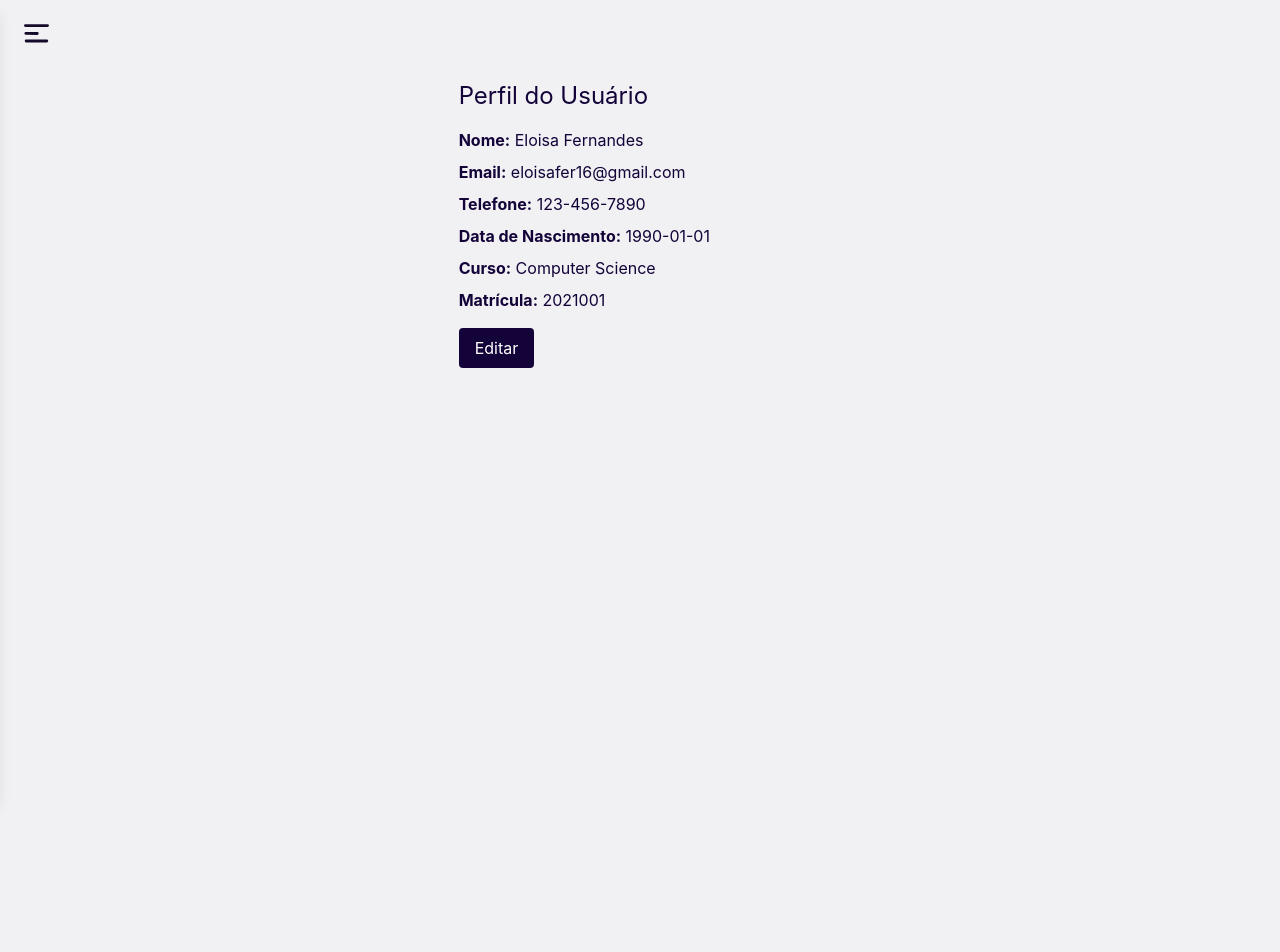
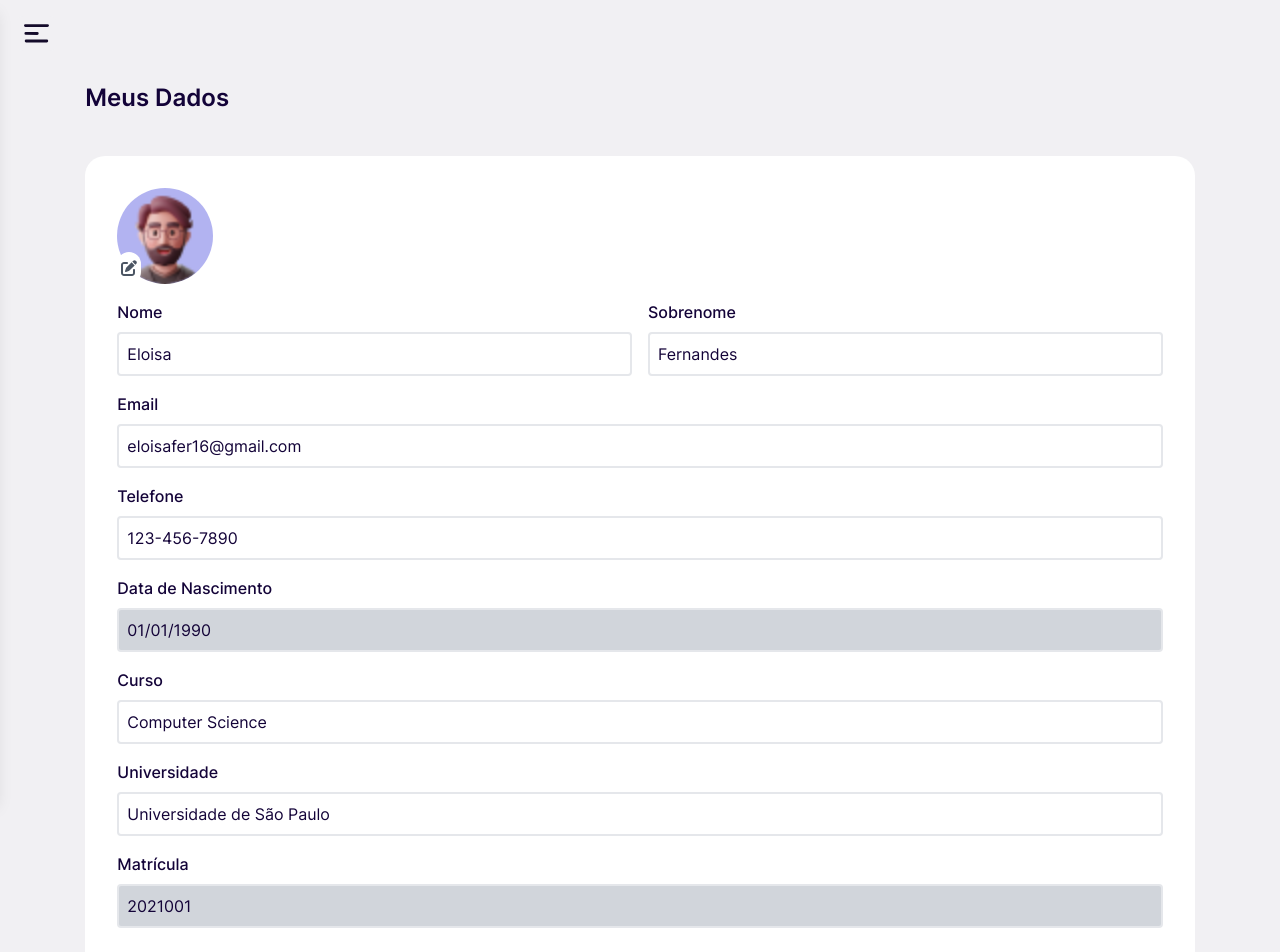
Before and after one commit to DougFelipe/histoguia, a React (Create React App) app: page /profile in a window 1280 px wide. Shown: the top 952 px of the page. Before the commit the page ends 800 px from the top, so only its background shows below. Built offline with nearby package versions, Linux system fonts and the light colour scheme.

Commit message:
tela meus dados

```diff
--- a/src/components/Login/login.js
+++ b/src/components/Login/login.js
@@ -26,7 +26,7 @@ function Login() {
           Forget Password?
         </a>
         <Link
-          to="/quiz"
+          to="/home"
           className="w-[328px] h-[46px] mx-[202.5px] mt-[20px] bg-[#3D2E7C] text-[#FFFFFF] text-[18px] font-regular rounded-lg flex items-center justify-center max-md:mx-[25px] max-md:w-[250px]"
         >
           Login
--- a/src/pages/UserProfile.js
+++ b/src/pages/UserProfile.js
@@ -1,17 +1,38 @@
 import React, { useState } from 'react';
+import { useNavigate } from 'react-router-dom';
 import Sidebar from '../components/Menu.js';
+import Avatar from "../assets/img/Avatar.png";
+import { FontAwesomeIcon } from '@fortawesome/react-fontawesome';
+import { faEdit } from '@fortawesome/free-solid-svg-icons';
 
 const UserProfile = () => {
+    const navigate = useNavigate();
     const [isEditing, setIsEditing] = useState(false);
     const [userData, setUserData] = useState({
-        name: 'Eloisa Fernandes',
+        firstName: 'Eloisa',
+        lastName: 'Fernandes',
         email: 'eloisafer16@gmail.com',
         phone: '123-456-7890',
         birthdate: '1990-01-01',
         course: 'Computer Science',
-        registration: '2021001'
+        registration: '2021001',
+        university: 'Universidade de São Paulo',
+        profileImage: Avatar
     });
     const [formData, setFormData] = useState({ ...userData });
+    const [isSidebarOpen, setIsSidebarOpen] = useState(false);
+    const [showSuccessMessage, setShowSuccessMessage] = useState(false);
+    const [showErrorMessage, setShowErrorMessage] = useState(false);
+
+    const formatDate = (date) => {
+        const [year, month, day] = date.split('-');
+        return `${day}/${month}/${year}`;
+    };
+
+    const parseDate = (date) => {
+        const [day, month, year] = date.split('/');
+        return `${year}-${month}-${day}`;
+    };
 
     const handleEditClick = () => {
         setIsEditing(true);
@@ -22,17 +43,42 @@ const UserProfile = () => {
         setFormData({ ...formData, [name]: value });
     };
 
+    const handleImageChange = (e) => {
+        const file = e.target.files[0];
+        const reader = new FileReader();
+        reader.onloadend = () => {
+            setFormData({ ...formData, profileImage: reader.result });
+        };
+        if (file) {
+            reader.readAsDataURL(file);
+        }
+    };
+
     const handleFormSubmit = (e) => {
         e.preventDefault();
-        setUserData(formData);
+        const requiredFields = ['firstName', 'lastName', 'email', 'phone', 'course', 'university'];
+        const hasEmptyField = requiredFields.some(field => !formData[field]);
+
+        if (hasEmptyField) {
+            setShowErrorMessage(true);
+            setShowSuccessMessage(false);
+            setTimeout(() => setShowErrorMessage(false), 15000);
+            return;
+        }
+
+        const updatedData = { ...formData, birthdate: parseDate(formData.birthdate) };
+        setUserData(updatedData);
         setIsEditing(false);
+        setShowSuccessMessage(true);
+        setShowErrorMessage(false);
+        setTimeout(() => setShowSuccessMessage(false), 7000);
     };
 
     const handleCancelClick = () => {
-        setFormData({ ...userData });
+        setFormData({ ...userData, birthdate: formatDate(userData.birthdate) });
         setIsEditing(false);
+        navigate('/home');
     };
-    const [isSidebarOpen, setIsSidebarOpen] = useState(false);
 
     const handleToggleSidebar = (isOpen) => {
         setIsSidebarOpen(isOpen);
@@ -43,18 +89,64 @@ const UserProfile = () => {
             <Sidebar onToggle={handleToggleSidebar} />
 
             <div className={`flex-grow flex flex-col justify-center items-center transition-all duration-300 ${isSidebarOpen ? 'md:ml-64' : 'ml-0'}`}>
-                <div className="flex flex-col items-center text-primary p-8 rounded-lg w-11/12 md:w-1/2 lg:w-1/3 mx-auto mt-12">
-                    {isEditing ? (
-                        <form onSubmit={handleFormSubmit} className="w-full font-inter-medium">
-                            <div className="mb-4">
+                {showSuccessMessage && (
+                    <div className="absolute top-0 mt-4 w-full max-w-lg mx-auto p-4 font-inter-semi bg-green-500 text-white text-center rounded">
+                        Dados salvos com sucesso!
+                    </div>
+                )}
+                {showErrorMessage && (
+                    <div className="absolute top-0 mt-4 w-full max-w-lg mx-auto p-4 font-inter-semi bg-red-500 text-white text-center rounded">
+                        Por favor, preencha todos os campos obrigatórios!
+                    </div>
+                )}
+
+                <div className="flex flex-col items-center  text-primary p-8 rounded-lg w-11/12 md:w-11/12 lg:w-11/12 mx-auto mt-12">
+
+                    <div className="w-full">
+                        <span className="font-inter-semi text-[24px] text-[#130338]">Meus Dados</span>
+                    </div>
+                    <form onSubmit={handleFormSubmit} className="w-full rounded-[20px] bg-white font-inter-medium mt-10 p-8">
+                        <div className="relative mb-4">
+                            <img
+                                src={formData.profileImage || 'default-profile.png'}
+                                alt="Profile"
+                                className="w-24 h-24 rounded-full object-cover cursor-pointer"
+                            />
+                            <label
+                                htmlFor="profileImage"
+                                className="absolute bottom-0 left-0 p-1 bg-white rounded-full cursor-pointer hover:bg-gray-100"
+                            >
+                                <FontAwesomeIcon icon={faEdit} className="text-gray-600" />
+                                <input
+                                    type="file"
+                                    id="profileImage"
+                                    accept="image/*"
+                                    onChange={handleImageChange}
+                                    className="hidden"
+                                />
+                            </label>
+                        </div>
+                        <div className="flex mb-4">
+                            <div className="w-1/2 pr-2">
                                 <label className="block mb-2">Nome</label>
                                 <input
                                     type="text"
-                                    name="name"
-                                    value={formData.name}
+                                    name="firstName"
+                                    value={formData.firstName}
                                     onChange={handleInputChange}
-                                    className="w-full p-2 rounded border-solid border-2 bg-[#F1F0F3] text-primary focus:border-[#130338]"
+                                    className="w-full p-2 rounded border-solid border-2 font-inter-regular  text-primary focus:border-[#130338]"
                                 />
+                            </div>
+                            <div className="w-1/2 pl-2">
+                                <label className="block mb-2">Sobrenome</label>
+                                <input
+                                    type="text"
+                                    name="lastName"
+                                    value={formData.lastName}
+                                    onChange={handleInputChange}
+                                    className="w-full p-2 rounded border-solid border-2 font-inter-regular  text-primary focus:border-[#130338]"
+                                />
+                            </div>
                         </div>
                         <div className="mb-4">
                             <label className="block mb-2">Email</label>
@@ -63,7 +155,7 @@ const UserProfile = () => {
                                 name="email"
                                 value={formData.email}
                                 onChange={handleInputChange}
-                                    className="w-full p-2 rounded border-solid border-2 bg-[#F1F0F3] text-primary focus:border-[#130338]"
+                                className="w-full p-2 rounded border-solid border-2 font-inter-regular  text-primary focus:border-[#130338]"
                             />
                         </div>
                         <div className="mb-4">
@@ -73,17 +165,17 @@ const UserProfile = () => {
                                 name="phone"
                                 value={formData.phone}
                                 onChange={handleInputChange}
-                                    className="w-full p-2 rounded border-solid border-2 bg-[#F1F0F3] text-primary focus:border-[#130338]"
+                                className="w-full p-2 rounded border-solid border-2 font-inter-regular  text-primary focus:border-[#130338]"
                             />
                         </div>
                         <div className="mb-4">
-                                <label className="block mb-2">Data de Nascimento</label>
+                            <label className="block mb-2 text-primary">Data de Nascimento</label>
                             <input
-                                    type="date"
+                                type="text"
                                 name="birthdate"
-                                    value={formData.birthdate}
+                                value={formatDate(formData.birthdate)}
                                 readOnly
-                                    className="w-full p-2 rounded border-solid border-2 bg-gray-300 text-primary"
+                                className="w-full p-2 rounded border-solid border-2 font-inter-regular  bg-gray-300 text-primary"
                             />
                         </div>
                         <div className="mb-4">
@@ -93,7 +185,17 @@ const UserProfile = () => {
                                 name="course"
                                 value={formData.course}
                                 onChange={handleInputChange}
-                                    className="w-full p-2 rounded border-solid border-2 bg-[#F1F0F3] text-primary focus:border-[#130338]"
+                                className="w-full p-2 rounded border-solid border-2 font-inter-regular  text-primary focus:border-[#130338]"
+                            />
+                        </div>
+                        <div className="mb-4">
+                            <label className="block mb-2">Universidade</label>
+                            <input
+                                type="text"
+                                name="university"
+                                value={formData.university}
+                                onChange={handleInputChange}
+                                className="w-full p-2 rounded border-solid border-2 font-inter-regular  text-primary focus:border-[#130338]"
                             />
                         </div>
                         <div className="mb-4">
@@ -103,42 +205,26 @@ const UserProfile = () => {
                                 name="registration"
                                 value={formData.registration}
                                 readOnly
-                                    className="w-full p-2 rounded border-solid border-2 bg-gray-300 text-primary"
+                                className="w-full p-2 rounded border-solid border-2 font-inter-regular  bg-gray-300 text-primary"
                             />
                         </div>
-                            <div className="flex justify-between">
+
+                        <div className="flex justify-center md:justify-start mt-6">
                             <button
                                 type="button"
                                 onClick={handleCancelClick}
-                                    className="px-4 py-2 bg-gray-500 rounded hover:bg-gray-700"
+                                className="px-4 py-2 bg-white border-solid border-2 border-primary rounded hover:bg-gray-200"
                             >
                                 Cancelar
                             </button>
                             <button
                                 type="submit"
-                                    className="px-4 py-2 bg-primary text-white rounded hover:bg-[#3D2E7C]"
+                                className="ml-3 px-4 py-2 bg-primary  text-white rounded hover:bg-[#3D2E7C]"
                             >
                                 Salvar
                             </button>
                         </div>
                     </form>
-                    ) : (
-                        <div className="w-full">
-                            <h2 className="text-2xl mb-4">Perfil do Usuário</h2>
-                            <p className="mb-2"><strong>Nome:</strong> {userData.name}</p>
-                            <p className="mb-2"><strong>Email:</strong> {userData.email}</p>
-                            <p className="mb-2"><strong>Telefone:</strong> {userData.phone}</p>
-                            <p className="mb-2"><strong>Data de Nascimento:</strong> {userData.birthdate}</p>
-                            <p className="mb-2"><strong>Curso:</strong> {userData.course}</p>
-                            <p className="mb-4"><strong>Matrícula:</strong> {userData.registration}</p>
-                            <button
-                                onClick={handleEditClick}
-                                className="px-4 py-2 bg-primary text-white rounded hover:bg-[#3D2E7C]"
-                            >
-                                Editar
-                            </button>
-                        </div>
-                    )}
                 </div>
             </div>
         </div>
```
Also changed, not shown: src/pages/Home.js (+1 -7 lines). Lines whose indentation alone changed are shown as unchanged.
